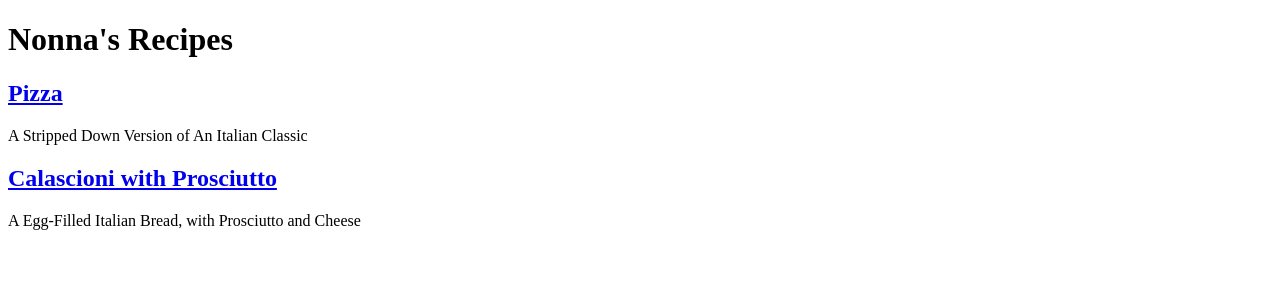
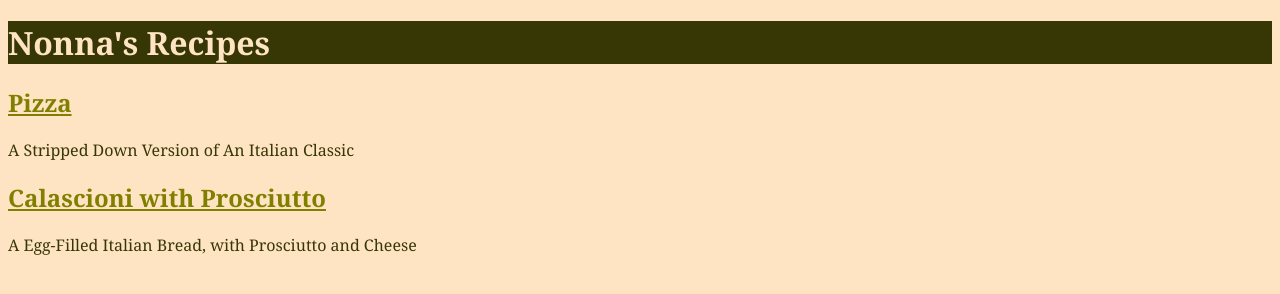
Before and after one commit to JCappelli/webprac-pizza-recipes, a plain HTML site: page index.html in a window 1280 px wide. Drawn offline with Linux system fonts and the light colour scheme.

Commit message:
Adds first pass at css

```diff
--- a/index.html
+++ b/index.html
@@ -4,10 +4,11 @@
     <head>
         <meta charset="utf-8">
         <title> Nonna's Recipes</title>
+        <link rel="stylesheet" href="styles.css">
     </head>
 
     <body>
-        <h1>Nonna's Recipes</h1>
+        <h1 class="banner-background"><a class="banner-text" href="index.html">Nonna's Recipes</a></h1>
         <h2><a href="pages/pizza.html">Pizza</a></h2>
         <p>A Stripped Down Version of An Italian Classic</p>
         <h2><a href="pages/calascioni.html">Calascioni with Prosciutto</a></h2>
--- /dev/null
+++ b/styles.css
@@ -0,0 +1,26 @@
+body {
+    background-color:bisque;
+}
+
+h1,
+h2,
+h3,
+a,
+em {
+    color: olive;
+}
+
+.banner-background
+{
+    background-color: rgb(55, 55, 6);
+}
+
+.banner-text {
+    color: bisque;
+    text-decoration: none;
+}
+
+* {
+    font-family: Georgia, 'Times New Roman', Times, serif;
+    color: rgb(55, 55, 6);
+}
```
Also changed, not shown: pages/calascioni.html (+2 -0 lines), pages/pizza.html (+2 -0 lines).
